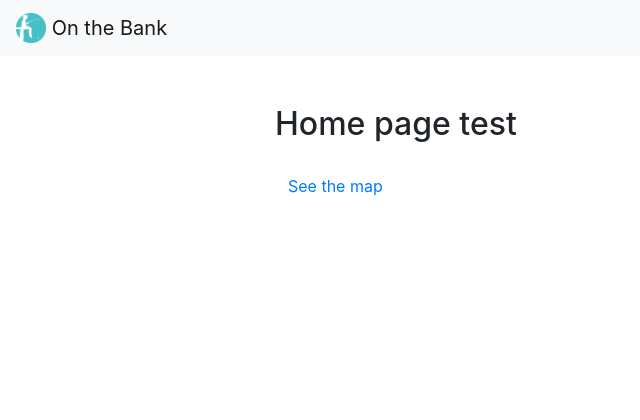
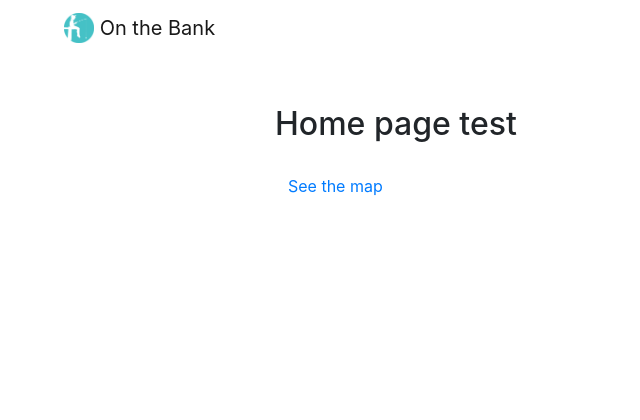
Before and after one commit to KitLavis/onthebank, a Django app: page / in a window 1280 px wide. Shown: the top 420 px of the page, without its empty margins (0-640 px from the left). Before the commit the page ends 195 px from the top, so only its background shows below. Run offline with Django 4.2, Linux system fonts and the light colour scheme; parts of the project's set-up code (start-up, migrations or seed data) failed here and were passed over; some libraries are stand-ins or nearby versions.

Commit message:
Add index static and push footer to bottom

```diff
--- /dev/null
+++ b/home/static/home/css/index.css
@@ -0,0 +1,3 @@
+.main-content {
+    min-height: 100vh;
+}
--- a/home/templates/home/index.html
+++ b/home/templates/home/index.html
@@ -1,8 +1,12 @@
 {% extends "base.html" %}
 {% load static %}
 
+{% block extra_css %}
+<link rel="stylesheet" href="{% static 'home/css/index.css' %}">
+{% endblock %}
+
 {% block content %}
-<div class="container">
+<div class="container main-content">
     <div class="row">
         <div class="col-auto offset-1 offset-md-2">
             <h2 class="support mt-5">
--- a/templates/base.html
+++ b/templates/base.html
@@ -62,9 +62,9 @@
 
 <body class="d-flex flex-column">
     <!-- header -->
-    <header>
+    <header class="mx-5">
         <!-- Image and text -->
-        <nav class="navbar navbar-light bg-light">
+        <nav class="navbar navbar-light">
             <a class="navbar-brand" href="#">
                 <img src="{% static 'images/logo/Transparent/otb-logo-no-text.png' %}" width="30" height="30"
                     class="d-inline-block align-top" alt="On the Bank logo">
```
Also changed, not shown: 3 other files.
